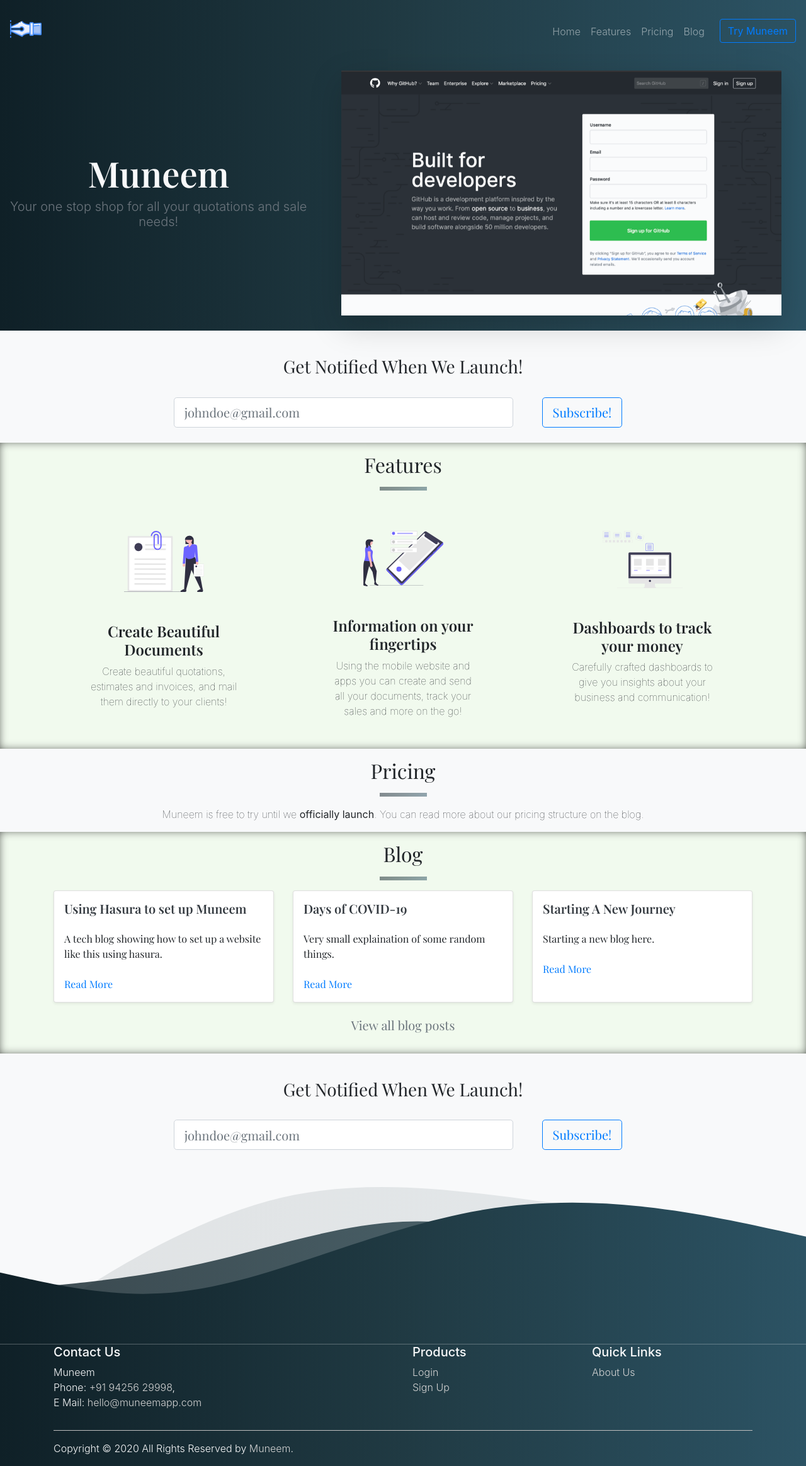
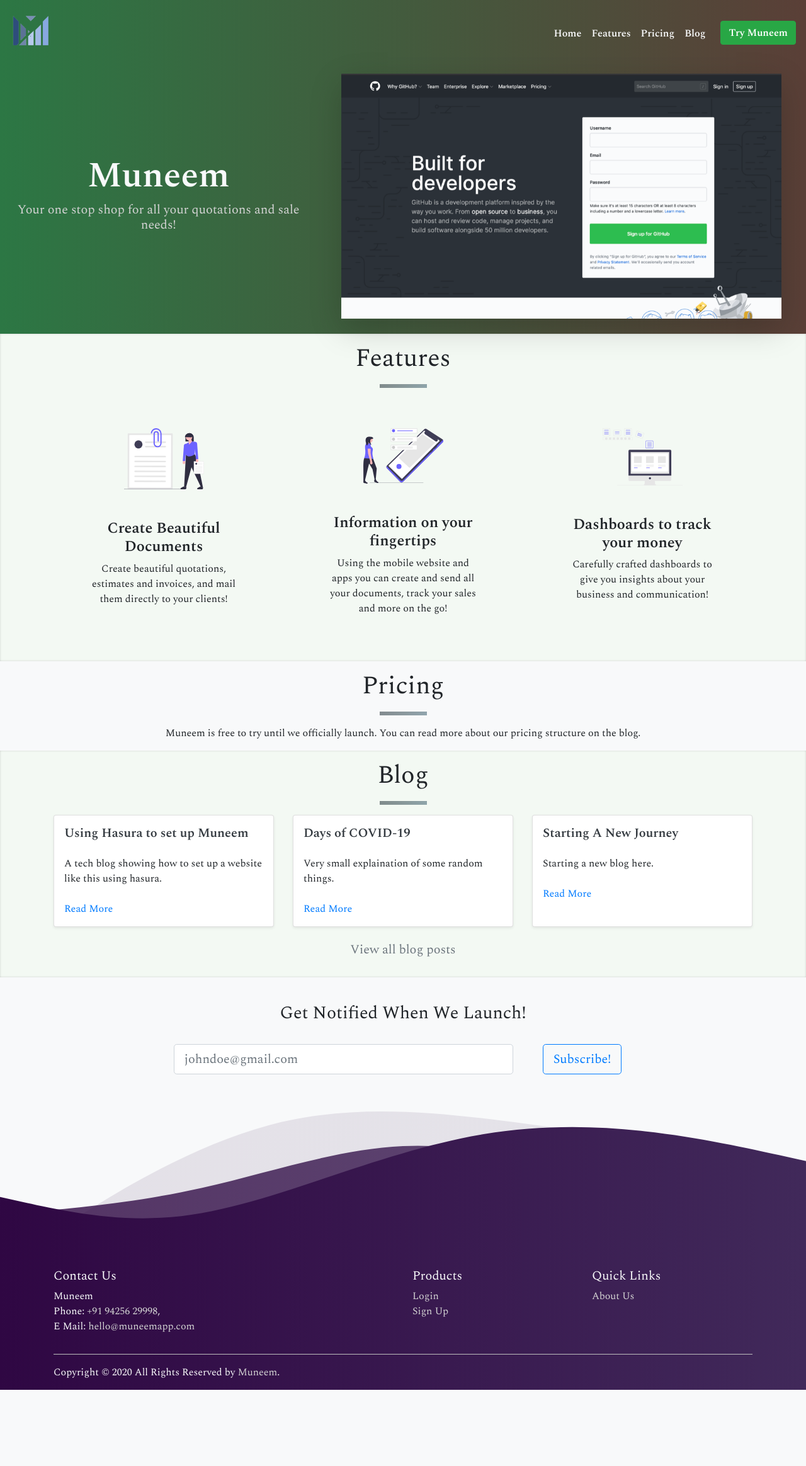
Before and after one commit to ayushgp/app-landing-page, a Jekyll site: the page built from index.html, in a window 1280 px wide. Shown: the whole page at 63% size. Built offline with Jekyll 4.4.1, drawn with Linux system fonts in a browser that asks for light colours; some web fonts are replaced; after the commit the page ends 2207 px from its top, so only the background shows below that.

Commit message:
Style changes

```diff
--- a/_includes/footer.html
+++ b/_includes/footer.html
@@ -1,9 +1,8 @@
 <svg viewBox="0 0 1440 320">
   <defs>
     <linearGradient id="footer-gradient" x1="0%" y1="0%" x2="100%" y2="0%">
-      <stop offset="0%" style="stop-color: #0f2027;" />
-      <stop offset="50%" style="stop-color: #203a43;" />
-      <stop offset="100%" style="stop-color: #2c5364;" />
+      <stop offset="0%" style="stop-color: #2f0743;" />
+      <stop offset="100%" style="stop-color: #41295a;" />
     </linearGradient>
   </defs>
   <path
@@ -22,7 +21,7 @@
     d="M0,320L80,266.7C160,213,320,107,480,64C640,21,800,43,960,64C1120,85,1280,107,1360,117.3L1440,128L1440,320L1360,320C1280,320,1120,320,960,320C800,320,640,320,480,320C320,320,160,320,80,320L0,320Z"
   ></path>
 </svg>
-<footer class="site-footer font-weight-light text-light">
+<footer class="site-footer text-light">
   <div class="container">
     <div class="row">
       <div class="col-sm-12 col-md-6">
--- a/_includes/header.html
+++ b/_includes/header.html
@@ -18,9 +18,8 @@
     async
   />
   <link
-    href="https://fonts.googleapis.com/css2?family=Playfair+Display:wght@400;600&display=swap"
+    href="https://fonts.googleapis.com/css2?family=BioRhyme:wght@300;400;700&family=Spectral:ital,wght@0,300;0,400;0,600;1,200&display=swap"
     rel="stylesheet"
-    async
   />
   {% seo title=false %}
 </head>
--- a/_includes/navbar.html
+++ b/_includes/navbar.html
@@ -1,7 +1,11 @@
-<nav class="navbar navbar-expand-lg navbar-dark hero text-light pt-3 pb-1">
+<nav class="navbar navbar-expand-lg navbar-light hero text-light pt-3 pb-1">
   <a class="navbar-brand" href="/"
     ><h2 class="site-title section-head">
-      <img src="/assets/images/logo.png" height="50" alt="" /></h2
+      <img
+        src="/assets/images/logo-no-text.png"
+        height="55"
+        alt="muneem app logo"
+      /></h2
   ></a>
   <button
     class="navbar-toggler"
@@ -17,24 +21,24 @@
   <div class="collapse navbar-collapse" id="navbarSupportedContent">
     <ul class="navbar-nav ml-auto">
       <li class="nav-item">
-        <a class="text-grey font-weight-light nav-link" href="/">Home</a>
+        <a class="text-light font-weight-bold nav-link" href="/">Home</a>
       </li>
       <li class="nav-item">
-        <a class="text-grey font-weight-light nav-link" href="/#features"
+        <a class="text-light font-weight-bold nav-link" href="/#features"
           >Features</a
         >
       </li>
       <li class="nav-item">
-        <a class="text-grey font-weight-light nav-link" href="/#pricing"
+        <a class="text-light font-weight-bold nav-link" href="/#pricing"
           >Pricing</a
         >
       </li>
       <li class="nav-item mr-3">
-        <a class="text-grey font-weight-light nav-link" href="/blog">Blog</a>
+        <a class="text-light font-weight-bold nav-link" href="/blog">Blog</a>
       </li>
       <li class="nav-item">
         <a
-          class="btn btn-outline-primary my-2 my-sm-0 text-grey"
+          class="btn btn-success font-weight-bold my-2 my-sm-0 text-grey"
           href="https://auth.muneemapp.com/login?client_id=u97etghpk5p79mi00kt42lt0u&response_type=code&scope=email+openid+phone+profile&redirect_uri=https://my.muneemapp.com/dashboard"
           >Try Muneem</a
         >
--- a/css/style.css
+++ b/css/style.css
@@ -1,50 +1,37 @@
 .navbar-toggler {
-  border: 0px;
-}
-
-.site-footer {
-  background: #0f2027;
-  background: -webkit-linear-gradient(
-    to left,
-    rgba(44, 83, 100, 1),
-    rgba(32, 58, 67, 1),
-    rgba(15, 32, 39, 1)
-  );
-  background: linear-gradient(
-    to left,
-    rgba(44, 83, 100, 1),
-    rgba(32, 58, 67, 1),
-    rgba(15, 32, 39, 1)
-  );
+  border: 4px;
 }
 
 .site-footer a {
   color: lightgray;
 }
 
-.hero {
-  background: #0f2027;
+.site-footer {
+  background: #41295a; /* fallback for old browsers */
   background: -webkit-linear-gradient(
-    to left,
-    rgba(44, 83, 100, 1),
-    rgba(32, 58, 67, 1),
-    rgba(15, 32, 39, 1)
-  );
+    to right,
+    #2f0743,
+    #41295a
+  ); /* Chrome 10-25, Safari 5.1-6 */
   background: linear-gradient(
-    to left,
-    rgba(44, 83, 100, 1),
-    rgba(32, 58, 67, 1),
-    rgba(15, 32, 39, 1)
-  );
+    to right,
+    #2f0743,
+    #41295a
+  ); /* W3C, IE 10+/ Edge, Firefox 16+, Chrome 26+, Opera 12+, Safari 7+ */
 }
 
-.feature-head {
-  font-family: "Playfair Display", serif;
-}
-
-.section-head {
-  font-family: "Playfair Display", serif;
-  font-weight: bolder;
+.hero {
+  background: #5a3f37; /* fallback for old browsers */
+  background: -webkit-linear-gradient(
+    to right,
+    #2c7744,
+    #5a3f37
+  ); /* Chrome 10-25, Safari 5.1-6 */
+  background: linear-gradient(
+    to right,
+    #2c7744,
+    #5a3f37
+  ); /* W3C, IE 10+/ Edge, Firefox 16+, Chrome 26+, Opera 12+, Safari 7+ */
 }
 
 .section-underline {
@@ -67,23 +54,16 @@
 }
 
 .feature-container {
-  -webkit-box-shadow: inset 0px 0px 15px -3px rgba(0, 0, 0, 0.75);
-  -moz-box-shadow: inset 0px 0px 15px -3px rgba(0, 0, 0, 0.75);
-  box-shadow: inset 0px 0px 15px -3px rgba(0, 0, 0, 0.75);
-  background-color: #f1faee;
-}
-
-.pricing-container {
-  -webkit-box-shadow: inset 0px 0px 5px -2px rgba(0, 0, 0, 0.75);
-  -moz-box-shadow: inset 0px 0px 5px -2px rgba(0, 0, 0, 0.75);
-  box-shadow: inset 0px 0px 5px -2px rgba(0, 0, 0, 0.75);
+  -webkit-box-shadow: inset 0px 0px 5px -3px rgba(0, 0, 0, 0.75);
+  -moz-box-shadow: inset 0px 0px 5px -3px rgba(0, 0, 0, 0.75);
+  box-shadow: inset 0px 0px 5px -3px rgba(0, 0, 0, 0.75);
+  background-color: rgba(241, 250, 238, 0.6);
 }
 
 .post-container {
-  font-family: "Playfair Display", serif;
-  background-color: #f1faee;
+  background-color: rgba(241, 250, 238, 0.6);
 }
 
-.post {
-  font-family: "Playfair Display", serif;
+body {
+  font-family: "Spectral", serif;
 }
--- a/index.html
+++ b/index.html
@@ -3,15 +3,15 @@
 title: Home
 ---
 
-<div class="hero text-muted">
+<div class="hero">
   <div class="row w-100">
     <div class="col-md-5 m-auto">
       <h3
-        class="display-4 text-center text-light section-head font-weight-bold"
+        class="display-4 text-center section-head text-light font-weight-bolder"
       >
         Muneem
       </h3>
-      <h5 class="text-center font-weight-light text-secondary">
+      <h5 class="text-center font-weight-light" style="color: lightgrey;">
         Your one stop shop for all your quotations and sale needs!
       </h5>
     </div>
@@ -24,49 +24,11 @@
     </div>
   </div>
 </div>
-<div class="bottom-shadow feature-head">
-  <div class="container mt-4 mb-2 p-3">
-    <h3 class="mb-4 text-center font-weight-light" id="subscribe">
-      Get Notified When We Launch!
-    </h3>
-    <div class="row">
-      <div class="col-md-2"></div>
-      <div class="col-md-8">
-        <form
-          action="https://tinyletter.com/ayushgp"
-          method="post"
-          target="popupwindow"
-          onsubmit="window.open('https://tinyletter.com/ayushgp', 'popupwindow', 'scrollbars=yes,width=800,height=600');return true"
-        >
-          <div class="row">
-            <div class="col-sm-9 mt-2">
-              <input
-                type="email"
-                class="form-control form-control-lg"
-                required
-                placeholder="johndoe@gmail.com"
-                name="email"
-                id="tlemail"
-              />
-            </div>
-            <div class="col-sm-3 mt-2 text-center">
-              <!-- <input type="hidden" value="1" name="embed" /> -->
-              <button type="submit" class="btn btn-outline-primary btn-lg">
-                Subscribe!
-              </button>
-            </div>
-          </div>
-        </form>
-      </div>
-      <div class="col-md-2"></div>
-    </div>
-  </div>
-</div>
-<div class="bottom-shadow feature-container pb-4">
+<div class="bottom-shadow feature-container pb-5">
   <div class="container">
-    <h2 class="pt-3 text-center font-weight-light section-head" id="features">
+    <h1 class="pt-3 text-center font-weight-light section-head" id="features">
       Features
-    </h2>
+    </h1>
     <hr class="section-underline" />
 
     <div class="row">
@@ -129,56 +91,28 @@
 </div>
 <div class="bottom-shadow">
   <div class="container">
-    <h2
+    <h1
       class="mt-3 mb-1 text-center font-weight-light section-head"
       id="pricing"
     >
       Pricing
-    </h2>
+    </h1>
     <hr class="section-underline" />
     <p class="font-weight-lighter mb-3 text-center">
       Muneem is free to try until we <b>officially launch</b>. You can read more
       about our pricing structure on the blog.
     </p>
-    <!-- <div class="row text-center">
-      <div class="col-md-4 rounded">
-        <div class="card h-100">
-          <h4 class="feature-head">Free</h4>
-          <p class="display-4">₹0</p>
-          <p>Feature 1</p>
-          <p>feature 2</p>
-          <p>feature 3</p>
-        </div>
-      </div>
-      <div class="col-md-4 rounded">
-        <div class="card h-100">
-          <h4 class="feature-head">Small Business</h4>
-          <p class="display-4">₹350</p>
-          <p>Feature 1</p>
-          <p>feature 2</p>
-          <p>feature 3</p>
-        </div>
-      </div>
-      <div class="col-md-4 rounded">
-        <div class="card h-100">
-          <h4 class="feature-head">Large Business</h4>
-          <h2 class="display-4">
-            <button class="btn btn-outline-success">Contact Us</button>
-          </h2>
-          <p>All features of Small Business plus:</p>
-          <p>20 Users</p>
-          <p>Admin Dashboard</p>
-        </div>
-      </div> -->
-    <!-- </div> -->
     </div>
   </div>
 
   <div class="bottom-shadow feature-container">
     <div class="container pb-4">
-    <h2 class="pt-3 mb-1 text-center font-weight-light section-head" id="blog">
+      <h1
+        class="pt-3 mb-1 text-center font-weight-light section-head"
+        id="blog"
+      >
         Blog
-    </h2>
+      </h1>
       <hr class="section-underline" />
       <div class="posts row">
         {% for post in site.posts %}
@@ -247,3 +181,4 @@
       </div>
     </div>
   </div>
+</div>
```
Also changed, not shown: assets/images/favicon.png (added), assets/images/logo-no-text.png (added), assets/images/logo.png. Lines whose indentation alone changed are shown as unchanged.
